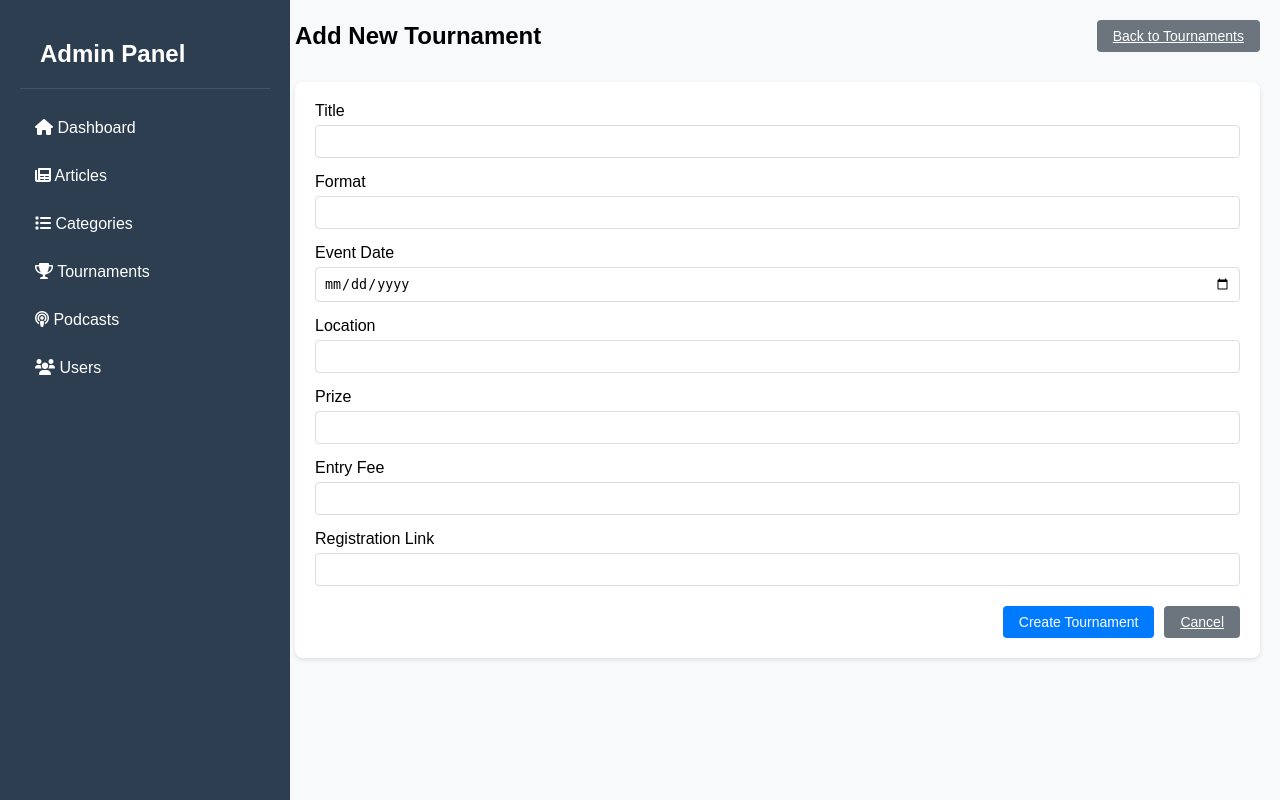
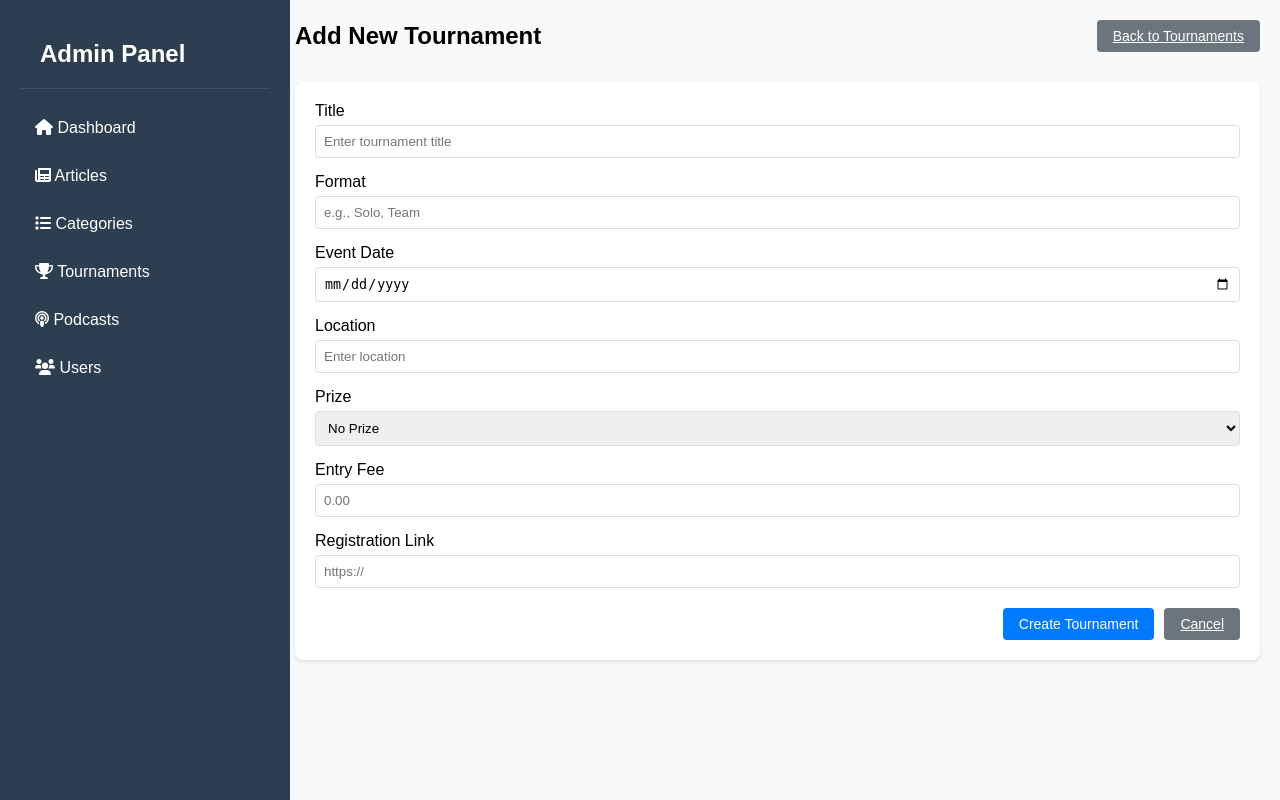
Before and after one commit to Lucas-R14/Level-Academy-, a PHP site: page /add-tournament.php in a window 1280 px wide. Run offline with PHP 8.4, Linux system fonts and the light colour scheme; a user stored in the database is signed in.

Commit message:
new stuff

```diff
--- a/src/admin/add-tournament.php
+++ b/src/admin/add-tournament.php
@@ -1,28 +1,52 @@
 <?php
 session_start();
 require_once '../config/config.php';
+
+// Ensure user is logged in
+if (!isset($_SESSION['user_id'])) {
+    header('Location: login.php');
+    exit;
+}
+
 require_once 'includes/header.php';
 require_once dirname(__FILE__) . '/../Controllers/TournamentController.php';
 
 // Initialize TournamentController
 $tournamentController = new TournamentController(getPDO());
 
+
 // Handle form submissions
 if ($_SERVER['REQUEST_METHOD'] === 'POST') {
     try {
-        if (isset($_POST['title'], $_POST['format'], $_POST['event_date'], $_POST['location'], $_POST['prize'], $_POST['entry_fee'], $_POST['registration_link'])) {
-            $tournamentController->create([
-                'title' => filter_input(INPUT_POST, 'title', FILTER_SANITIZE_STRING),
-                'format' => filter_input(INPUT_POST, 'format', FILTER_SANITIZE_STRING),
-                'event_date' => filter_input(INPUT_POST, 'event_date', FILTER_SANITIZE_STRING),
-                'location' => filter_input(INPUT_POST, 'location', FILTER_SANITIZE_STRING),
-                'prize' => filter_input(INPUT_POST, 'prize', FILTER_SANITIZE_STRING),
-                'entry_fee' => filter_input(INPUT_POST, 'entry_fee', FILTER_SANITIZE_NUMBER_FLOAT, FILTER_FLAG_ALLOW_FRACTION),
-                'registration_link' => filter_input(INPUT_POST, 'registration_link', FILTER_SANITIZE_URL)
-            ]);
-            header('Location: tournaments.php?success=Tournament created successfully!');
-            exit;
+        // Validate and sanitize input
+        $title = filter_input(INPUT_POST, 'title', FILTER_SANITIZE_STRING);
+        $format = filter_input(INPUT_POST, 'format', FILTER_SANITIZE_STRING);
+        $event_date = filter_input(INPUT_POST, 'event_date', FILTER_SANITIZE_STRING);
+        $location = filter_input(INPUT_POST, 'location', FILTER_SANITIZE_STRING);
+        $prize = filter_input(INPUT_POST, 'prize', FILTER_SANITIZE_STRING);
+        $entry_fee = filter_input(INPUT_POST, 'entry_fee', FILTER_SANITIZE_NUMBER_FLOAT, FILTER_FLAG_ALLOW_FRACTION);
+        $registration_link = filter_input(INPUT_POST, 'registration_link', FILTER_SANITIZE_URL);
+
+        // Check if all required fields are filled
+        if (!$title || !$format || !$event_date || !$location || !$prize || !$entry_fee || !$registration_link) {
+            throw new Exception('Please fill in all required fields');
         }
+
+        // Create tournament
+        $tournamentController->create([
+            'title' => $title,
+            'format' => $format,
+            'event_date' => $event_date,
+            'location' => $location,
+            'prize' => $prize,
+            'entry_fee' => $entry_fee,
+            'registration_link' => $registration_link
+        ]);
+
+        // Redirect to tournaments page with success message
+        header('Location: tournaments.php');
+        exit;
+
     } catch (Exception $e) {
         $error = $e->getMessage();
     }
@@ -44,11 +68,11 @@ if ($_SERVER['REQUEST_METHOD'] === 'POST') {
     <form method="POST">
         <div class="form-group">
             <label for="title">Title</label>
-            <input type="text" id="title" name="title" required class="form-control">
+            <input type="text" id="title" name="title" required class="form-control" placeholder="Enter tournament title">
         </div>
         <div class="form-group">
             <label for="format">Format</label>
-            <input type="text" id="format" name="format" required class="form-control">
+            <input type="text" id="format" name="format" required class="form-control" placeholder="e.g., Solo, Team">
         </div>
         <div class="form-group">
             <label for="event_date">Event Date</label>
@@ -56,19 +80,22 @@ if ($_SERVER['REQUEST_METHOD'] === 'POST') {
         </div>
         <div class="form-group">
             <label for="location">Location</label>
-            <input type="text" id="location" name="location" required class="form-control">
+            <input type="text" id="location" name="location" required class="form-control" placeholder="Enter location">
         </div>
         <div class="form-group">
             <label for="prize">Prize</label>
-            <input type="text" id="prize" name="prize" required class="form-control">
+            <select id="prize" name="prize" required class="form-control">
+                <option value="0">No Prize</option>
+                <option value="1">Prize Available</option>
+            </select>
         </div>
         <div class="form-group">
             <label for="entry_fee">Entry Fee</label>
-            <input type="number" id="entry_fee" name="entry_fee" step="0.01" required class="form-control">
+            <input type="number" id="entry_fee" name="entry_fee" step="0.01" required class="form-control" placeholder="0.00">
         </div>
         <div class="form-group">
             <label for="registration_link">Registration Link</label>
-            <input type="url" id="registration_link" name="registration_link" required class="form-control">
+            <input type="url" id="registration_link" name="registration_link" required class="form-control" placeholder="https://">
         </div>
         <div class="form-buttons">
             <button type="submit" class="btn btn-primary">Create Tournament</button>
@@ -130,6 +157,12 @@ if ($_SERVER['REQUEST_METHOD'] === 'POST') {
     background-color: #6c757d;
     color: white;
 }
+
+/* Add some spacing between form elements */
+.form-group label {
+    display: block;
+    margin-bottom: 5px;
+}
 </style>
 
 <?php
--- /dev/null
+++ b/src/database/alter_tournaments.sql
@@ -0,0 +1,4 @@
+-- Alter tournaments table to change entry_fee and prize columns
+ALTER TABLE tournaments
+MODIFY COLUMN entry_fee FLOAT NOT NULL DEFAULT 0.00,
+MODIFY COLUMN prize BOOLEAN NOT NULL DEFAULT FALSE;
```
Also changed, not shown: src/admin/articles.php (+3 -23 lines), src/admin/categories.php (+4 -3 lines), src/admin/delete-article.php (+6 -6 lines), src/admin/edit-article.php (+4 -3 lines), src/admin/edit-tournament.php (+15 -4 lines), src/admin/tournaments.php (+7 -66 lines), public/assets/styles.css (deleted).
